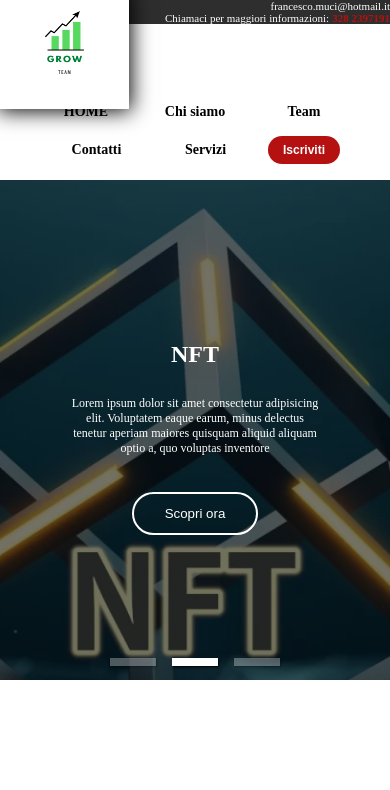
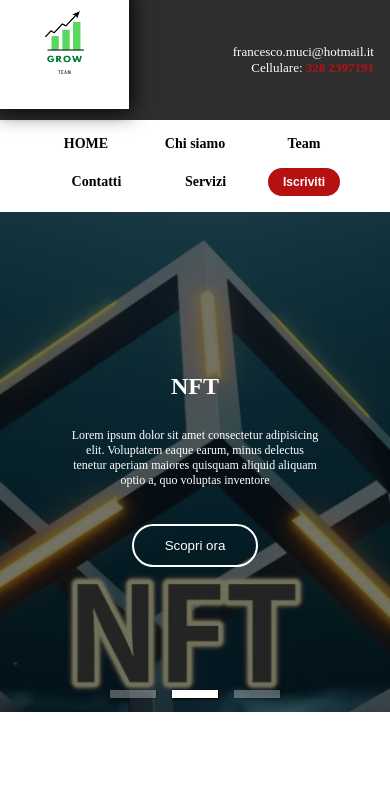
Before and after one commit to MuciFrancesco/Grow-Team-site---React.js, a React (Create React App) app: page /services in a window 390 px wide. Shown: the top 790 px of the page. Built offline with nearby package versions, Linux system fonts and the light colour scheme; a web font is replaced by a local one.

Commit message:
topbar-scss-add-query

```diff
--- a/src/components/TopbarInfo.jsx
+++ b/src/components/TopbarInfo.jsx
@@ -7,7 +7,7 @@ function TopbarInfo({returnUpPage}) {
       <img src={Grow} alt="" />
       {window.innerWidth>380?<a className='mail'  href="mailto:francesco.muci@hotmail.it">francesco.muci@hotmail.it</a>:<a className='mail'  href="mailto:francesco.muci@hotmail.it" style={{margin:"1rem", fontSize:"12px"}}>francesco.muci@hotmail.it</a>}
       <p className='divide'>|</p>
-      {window.innerWidth>380?<p className='cell'>Chiamaci per maggiori informazioni:<span><a className='cell-a' href='tel:3282397191'>328 2397191</a></span></p>:null}
+      {window.innerWidth>400?<p className='cell'>Chiamaci per maggiori informazioni:<span><a className='cell-a' href='tel:3282397191'>328 2397191</a></span></p>:<p className='cell'>Cellulare:<span><a className='cell-a' href='tel:3282397191'>328 2397191</a></span></p>}
     </div>
   )
 }
--- a/src/scss/_client-opinion.scss
+++ b/src/scss/_client-opinion.scss
@@ -10,9 +10,15 @@
         align-items: center;
         justify-content: center;
 
-        h3 {}
+        h3 {
+            margin: 11px;
+        }
 
-        h1 {}
+        h1 {
+            margin: 12px;
+            margin-top: 4px;
+            margin-bottom: 31px;
+        }
     }
 
     .container-slider {
@@ -21,9 +27,11 @@
         align-items: center;
         justify-content: center;
         overflow: hidden;
-        background: #f2f2f2a1;
+        background: rgba(242, 242, 242, 0.631372549);
         width: 525px;
-        border-radius: 5px;
+        border-radius: 10px;
+        border: 1px solid rgb(0 0 0 / 23%);
+        box-shadow: 0px 0px 20px #00000069;
 
         .client-slider {
             display: flex;
@@ -45,8 +53,8 @@
                 }
 
                 a {
-                    color: black;
-                    text-decoration: none;
+                    color: $red-color;
+                    text-decoration: underline;
                     margin: 1.3rem 0.5rem;
                 }
             }
--- a/src/scss/_service-info.scss
+++ b/src/scss/_service-info.scss
@@ -111,3 +111,25 @@
         }
     }
 }
+
+
+@media only screen and (max-width:400px){
+    .services-info-container .service-info-card .service-info-img .service-info-title h1 {
+        font-size: 34px;
+        font-weight: 500;
+    }
+    .services-info-container .service-info-card {
+        display: flex;
+        flex-direction: column;
+        align-items: center;
+        justify-content: center;
+        gap: 4rem;
+        box-sizing: border-box;
+        padding: 1rem;
+    }
+    .services-info-container .service-info-card .service-info-img img {
+        width: 95vw;
+        height: 300px;
+        object-fit: cover;
+    }
+}
--- a/src/scss/_topbar.scss
+++ b/src/scss/_topbar.scss
@@ -258,6 +258,19 @@ nav{
     }
 }
 @media only screen and (max-width:700px){
+    nav h1 {
+        padding-left: 0rem;
+        width: 20%;
+    }
+    nav .topbar-links {
+        padding: 0;
+        display: flex;
+        justify-content: center;
+        align-items: center;
+        flex-wrap: wrap;
+        flex-direction: row;
+        width: 80%;
+    }
     nav {
         margin: 1rem 0rem;
         box-sizing: border-box;
@@ -265,16 +278,8 @@ nav{
         display: flex;
         align-items: center;
         justify-content: space-between;
-        margin-top: 5rem;
-    }
-    nav .topbar-links {
-        padding: 0;
-        display: flex;
-        justify-content: center;
-        align-items: center;
-        flex-wrap: nowrap;
-        flex-direction: row;
-        width: 100%;
+        margin-top: 1rem;
+        padding-right: 1rem;
     }
 }
 @media only screen and (max-width:650px){
@@ -348,6 +353,72 @@ nav{
         padding: 0;
     }
 }
+@media only screen and (max-width:500px){
+    nav h1 {
+        padding-left: 0rem;
+        width: 40%;
+    }
+}
+@media only screen and (max-width:460px){
+    nav h1 {
+        padding-left: 0rem;
+        width: 0%  !important;
+    }
+    nav .topbar-links {
+        padding: 0;
+        display: flex;
+        justify-content: center;
+        align-items: center;
+        flex-wrap: wrap;
+        flex-direction: row;
+        width: 100%;
+    }
+    .topbar-info {
+        background-color: rgba(0, 0, 0, 0.8196078431);
+        display: flex;
+        align-items: flex-end;
+        gap: 0rem;
+        padding-right: 0;
+        width: 100%;
+        flex-direction: column;
+        padding-right: 1rem;
+        box-sizing: border-box;
+        height: 111px;
+    }
+    .topbar-info {
+        background-color: rgba(0, 0, 0, 0.8196078431);
+        display: flex;
+        gap: 0rem;
+        padding-right: 0;
+        width: 100%;
+        flex-direction: column;
+        padding-right: 1rem;
+        box-sizing: border-box;
+        height: 111px;
+        justify-content: center;
+    }
+    .topbar-info .mail {
+        color: white;
+        text-decoration: none;
+        font-size: 13px;
+    }
+    .topbar-info .cell {
+        display: flex;
+        color: white;
+        gap: 0.2rem;
+        font-size: 11px;
+        margin: 0;
+        align-items: center;
+        padding: 0;
+        font-size: 13px;
+    }
+    .topbar-info .cell .cell-a {
+        font-weight: bold;
+        font-size: 13px;
+        color: rgb(182, 17, 17);
+        text-decoration: none;
+    }
+}
 @media only screen and (max-width:400px){
     .topbar-info {
         background-color: rgba(0, 0, 0, 0.8196078431);
@@ -359,5 +430,75 @@ nav{
         flex-direction: column;
         padding-right: 0rem;
         box-sizing: border-box;
+        margin: 0rem 0rem;
+        height: 120px;
     }
+    nav {
+        padding-right: 0rem;
+        margin: 1rem 0rem;
+        box-sizing: border-box;
+        width: 100%;
+        display: flex;
+        align-items: center;
+        justify-content: space-between;
+        margin-top: 1rem;
+    }
+    .business-card-text h1 {
+        font-size: 28px;
+        animation: slideInFromTop 1.3s;
+    }
+    .business-card-text p {
+        width: 100%;
+        animation: slideInFromTop 2.1s;
+        font-size: 12px;
+    }
+    .business-card-text button {
+        padding: 11px 28px;
+        border-radius: 25px;
+        background: transparent;
+        color: white;
+        border: 2px solid white;
+        margin-top: 24px;
+        cursor: pointer;
+        animation: slideInFromTop 2.5s;
+    }
+    .topbar-info {
+        background-color: rgba(0, 0, 0, 0.8196078431);
+        display: flex;
+        align-items: flex-end;
+        gap: 0rem;
+        padding-right: 0;
+        width: 100%;
+        flex-direction: column;
+        padding-right: 0rem;
+        box-sizing: border-box;
+        margin: 0rem 0rem;
+        height: 120px;
+        justify-content: center;
+    }
+    .topbar-info .mail {
+        color: white;
+        text-decoration: none;
+        font-size: 13px !important;
+        padding-right: 1rem;
+    }
+    .topbar-info .cell .cell-a {
+        font-weight: bold;
+        font-size: 13px;
+        color: rgb(182, 17, 17);
+        text-decoration: none;
+    }
+    .topbar-info .cell {
+        display: flex;
+        color: white;
+        gap: 0.2rem;
+        font-size: 13px;
+        margin: 0;
+        align-items: center;
+        padding: 0;
+        width: 100%;
+        justify-content: flex-end;
+        padding-right: 1rem;
+    }
+
 }
--- a/src/utilities/star.js
+++ b/src/utilities/star.js
@@ -5,9 +5,9 @@ import { AiFillStar, AiOutlineStar } from "react-icons/ai";
 const star = (num) => {
   return Array.from({ length: 5 }, (_, index) => {
     if (num >= index + 1) {
-      return <AiFillStar key={index} className='star' fill='#fca903' />;
+      return <AiFillStar key={index}  className='star' fill='#fca903' />;
     } else if (num >= index + 0.5) {
-      return <BsStarHalf key={index} className='star' fill='#fca903' />;
+      return <BsStarHalf key={index} className='star'  fill='#fca903' />;
     } else {
       return <AiOutlineStar key={index} className='star' fill='#fca903' />;
     }
```
